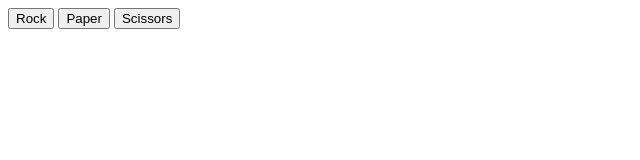
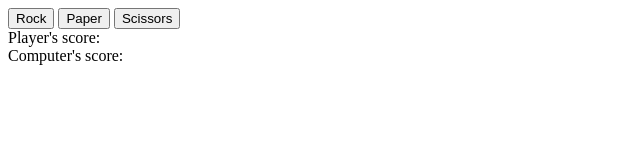
Before and after one commit to monstro1/rock-paper-scissors, a plain HTML site: page index.html in a window 1280 px wide. Shown: the whole page, without its empty margins (0-640 px from the left). Drawn offline with Linux system fonts and the light colour scheme.

Commit message:
Add div to display results

```diff
--- a/index.html
+++ b/index.html
@@ -9,5 +9,10 @@
   <button type="button" id="rock-btn">Rock</button>
   <button type="button" id="paper-btn">Paper</button>
   <button type="button" id="scissors-btn">Scissors</button>
+
+  <div id="results">
+    <div>Player's score: <span id="player-score"></span></div>
+    <div>Computer's score: <span id="computer-score"></span></div>
+  </div>
 </body>
 </html>
```
